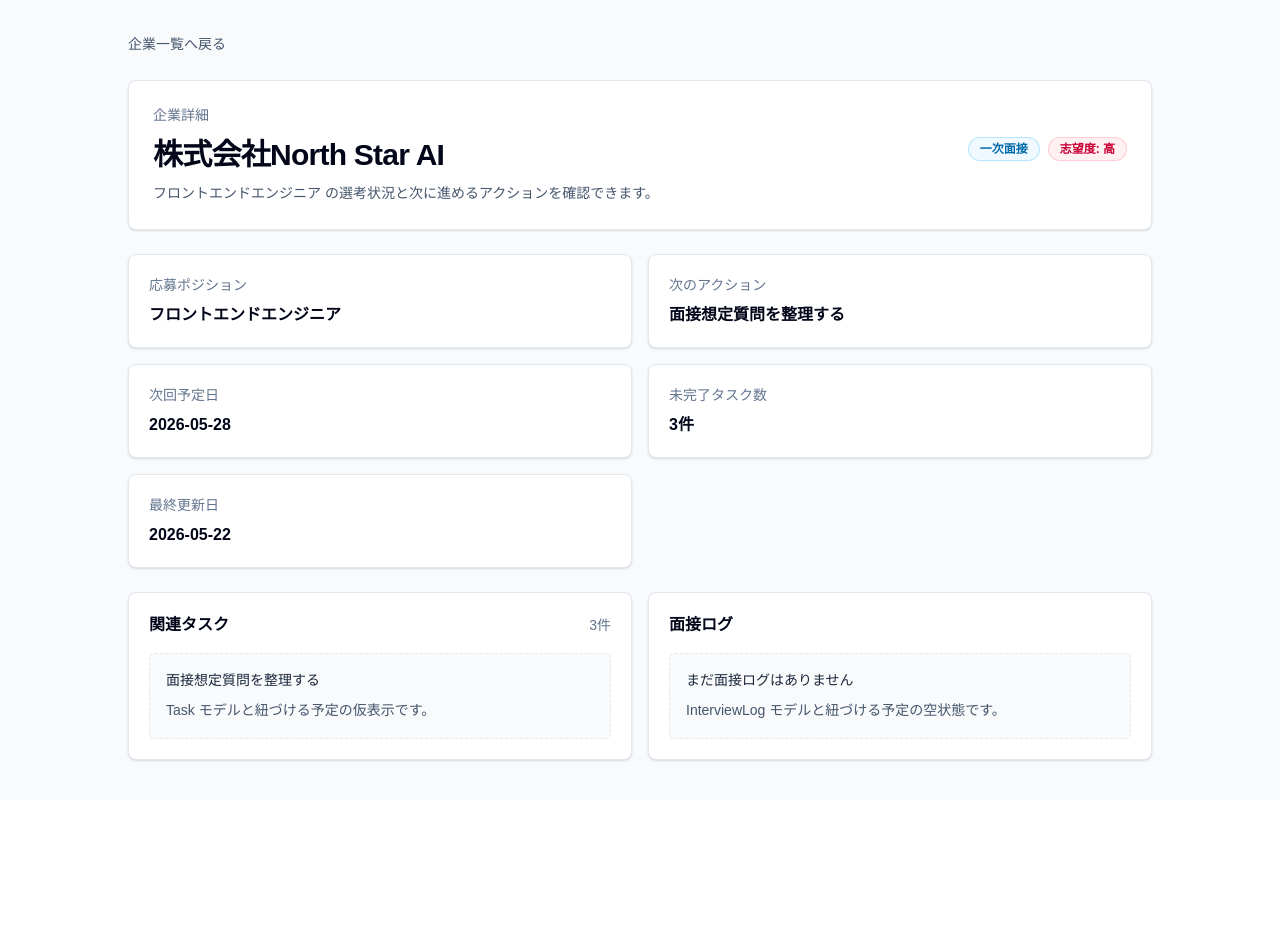
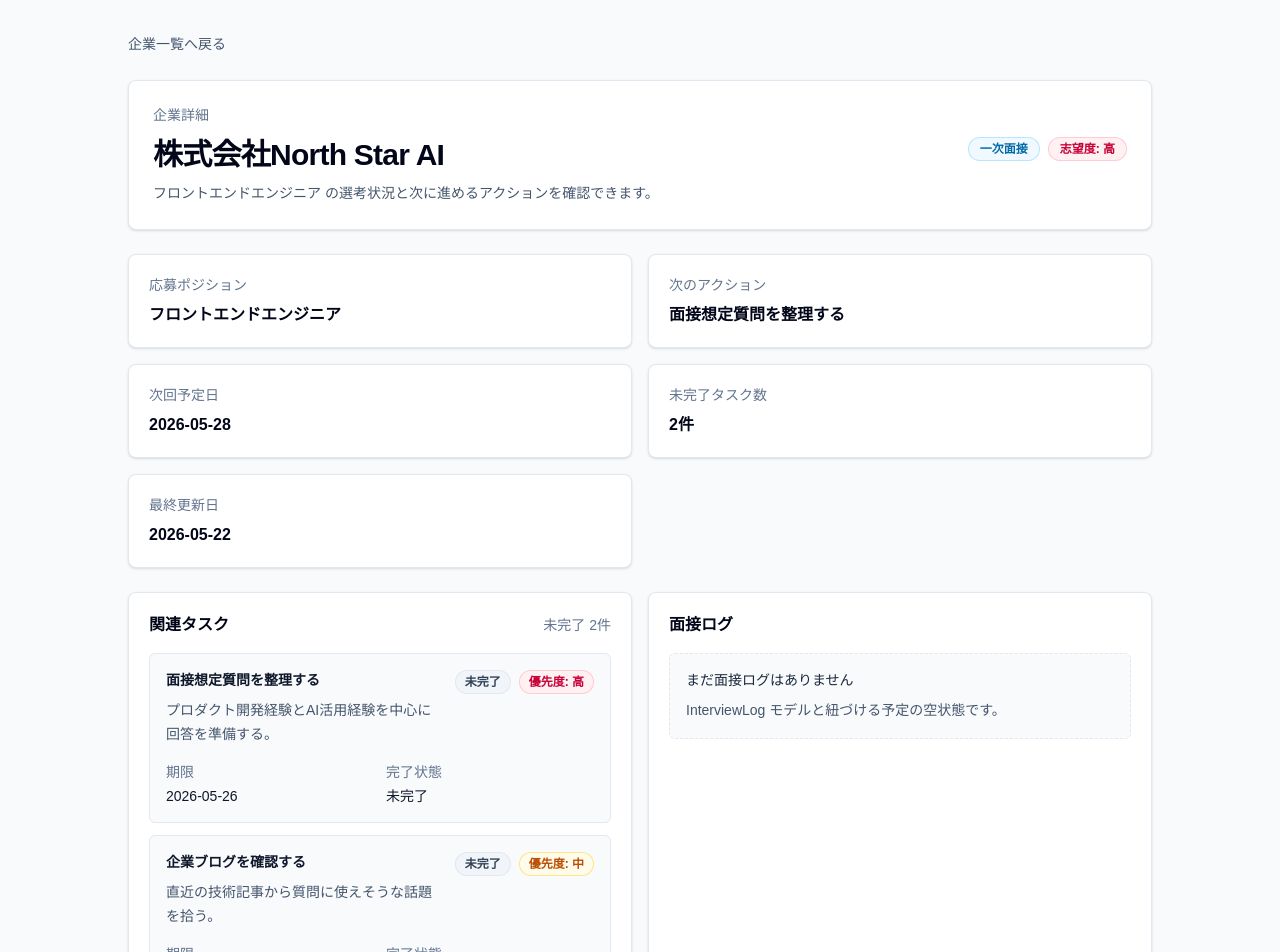
Before and after one commit to tomokitatsuda/ai-job-hunt-os, a Next.js app: page /companies/company-001 in a window 1280 px wide. Shown: the top 952 px of the page. Before the commit the page ends 800 px from the top, so only its background shows below. Built offline with nearby package versions, Linux system fonts and the light colour scheme.

Commit message:
feat: add mock tasks to company detail

```diff
--- a/src/app/companies/[id]/page.tsx
+++ b/src/app/companies/[id]/page.tsx
@@ -5,6 +5,11 @@
   getCompanyById,
   type CompanyPriority,
 } from "@/lib/mock-companies";
+import {
+  getIncompleteTaskCountByCompanyId,
+  getTasksByCompanyId,
+  type TaskPriority,
+} from "@/lib/mock-tasks";
 
 const priorityStyles: Record<CompanyPriority, string> = {
   高: "bg-rose-50 text-rose-700 ring-rose-200",
@@ -12,7 +17,14 @@
   低: "bg-slate-100 text-slate-700 ring-slate-200",
 };
 
+const taskPriorityStyles: Record<TaskPriority, string> = priorityStyles;
+
 const statusStyles = "bg-sky-50 text-sky-700 ring-sky-200";
+
+const taskStatusStyles = {
+  completed: "bg-emerald-50 text-emerald-700 ring-emerald-200",
+  incomplete: "bg-slate-100 text-slate-700 ring-slate-200",
+};
 
 type CompanyDetailPageProps = {
   params: Promise<{ id: string }>;
@@ -28,11 +40,14 @@
     notFound();
   }
 
+  const relatedTasks = getTasksByCompanyId(company.id);
+  const incompleteTaskCount = getIncompleteTaskCountByCompanyId(company.id);
+
   const summaryItems = [
     ["応募ポジション", company.position],
     ["次のアクション", company.nextAction],
     ["次回予定日", company.nextScheduledDate],
-    ["未完了タスク数", `${company.incompleteTaskCount}件`],
+    ["未完了タスク数", `${incompleteTaskCount}件`],
     ["最終更新日", company.updatedAt],
   ];
 
@@ -95,17 +110,65 @@
                 関連タスク
               </h2>
               <span className="text-sm text-slate-500">
-                {company.incompleteTaskCount}件
+                未完了 {incompleteTaskCount}件
               </span>
             </div>
+            {relatedTasks.length > 0 ? (
+              <div className="mt-4 flex flex-col gap-3">
+                {relatedTasks.map((task) => (
+                  <article
+                    key={task.id}
+                    className="rounded-md border border-slate-200 bg-slate-50 p-4"
+                  >
+                    <div className="flex flex-col gap-3 sm:flex-row sm:items-start sm:justify-between">
+                      <div>
+                        <h3 className="text-sm font-semibold text-slate-900">
+                          {task.name}
+                        </h3>
+                        <p className="mt-2 text-sm leading-6 text-slate-600">
+                          {task.memo}
+                        </p>
+                      </div>
+                      <div className="flex shrink-0 flex-wrap gap-2">
+                        <span
+                          className={`inline-flex rounded-full px-2.5 py-1 text-xs font-semibold ring-1 ring-inset ${task.isCompleted ? taskStatusStyles.completed : taskStatusStyles.incomplete}`}
+                        >
+                          {task.isCompleted ? "完了" : "未完了"}
+                        </span>
+                        <span
+                          className={`inline-flex rounded-full px-2.5 py-1 text-xs font-semibold ring-1 ring-inset ${taskPriorityStyles[task.priority]}`}
+                        >
+                          優先度: {task.priority}
+                        </span>
+                      </div>
+                    </div>
+                    <dl className="mt-4 grid gap-3 text-sm sm:grid-cols-2">
+                      <div>
+                        <dt className="text-slate-500">期限</dt>
+                        <dd className="mt-1 font-medium text-slate-900">
+                          {task.dueDate}
+                        </dd>
+                      </div>
+                      <div>
+                        <dt className="text-slate-500">完了状態</dt>
+                        <dd className="mt-1 font-medium text-slate-900">
+                          {task.isCompleted ? "完了" : "未完了"}
+                        </dd>
+                      </div>
+                    </dl>
+                  </article>
+                ))}
+              </div>
+            ) : (
               <div className="mt-4 rounded-md border border-dashed border-slate-200 bg-slate-50 p-4">
                 <p className="text-sm font-medium text-slate-800">
-                {company.nextAction}
+                  関連タスクはまだありません
                 </p>
                 <p className="mt-2 text-sm leading-6 text-slate-600">
-                Task モデルと紐づける予定の仮表示です。
+                  この企業に紐づくタスクが追加されると、ここに表示されます。
                 </p>
               </div>
+            )}
           </div>
 
           <div className="rounded-lg border border-slate-200 bg-white p-5 shadow-sm">
--- a/src/app/companies/page.tsx
+++ b/src/app/companies/page.tsx
@@ -1,6 +1,7 @@
 import Link from "next/link";
 
 import { companies, type CompanyPriority } from "@/lib/mock-companies";
+import { getIncompleteTaskCountByCompanyId } from "@/lib/mock-tasks";
 
 const priorityStyles: Record<CompanyPriority, string> = {
   高: "bg-rose-50 text-rose-700 ring-rose-200",
@@ -94,7 +95,7 @@
                       {company.nextScheduledDate}
                     </td>
                     <td className="whitespace-nowrap px-4 py-4 text-right font-medium text-slate-950">
-                      {company.incompleteTaskCount}
+                      {getIncompleteTaskCountByCompanyId(company.id)}
                     </td>
                     <td className="whitespace-nowrap px-4 py-4 text-slate-700">
                       {company.updatedAt}
--- a/src/lib/mock-companies.ts
+++ b/src/lib/mock-companies.ts
@@ -16,7 +16,6 @@
   priority: CompanyPriority;
   nextAction: string;
   nextScheduledDate: string;
-  incompleteTaskCount: number;
   updatedAt: string;
 };
 
@@ -29,7 +28,6 @@
     priority: "高",
     nextAction: "面接想定質問を整理する",
     nextScheduledDate: "2026-05-28",
-    incompleteTaskCount: 3,
     updatedAt: "2026-05-22",
   },
   {
@@ -40,7 +38,6 @@
     priority: "中",
     nextAction: "職務経歴書を送付する",
     nextScheduledDate: "2026-05-30",
-    incompleteTaskCount: 2,
     updatedAt: "2026-05-21",
   },
   {
@@ -51,7 +48,6 @@
     priority: "中",
     nextAction: "求人票の必須要件を確認する",
     nextScheduledDate: "2026-06-03",
-    incompleteTaskCount: 4,
     updatedAt: "2026-05-20",
   },
   {
@@ -62,7 +58,6 @@
     priority: "高",
     nextAction: "逆質問を3つ準備する",
     nextScheduledDate: "2026-05-27",
-    incompleteTaskCount: 1,
     updatedAt: "2026-05-23",
   },
   {
@@ -73,7 +68,6 @@
     priority: "低",
     nextAction: "返信期限を確認する",
     nextScheduledDate: "2026-06-05",
-    incompleteTaskCount: 1,
     updatedAt: "2026-05-19",
   },
 ];
--- /dev/null
+++ b/src/lib/mock-tasks.ts
@@ -0,0 +1,101 @@
+export type TaskPriority = "高" | "中" | "低";
+
+export type Task = {
+  id: string;
+  companyId: string;
+  name: string;
+  dueDate: string;
+  isCompleted: boolean;
+  priority: TaskPriority;
+  memo: string;
+};
+
+export const tasks: Task[] = [
+  {
+    id: "task-001",
+    companyId: "company-001",
+    name: "面接想定質問を整理する",
+    dueDate: "2026-05-26",
+    isCompleted: false,
+    priority: "高",
+    memo: "プロダクト開発経験とAI活用経験を中心に回答を準備する。",
+  },
+  {
+    id: "task-002",
+    companyId: "company-001",
+    name: "企業ブログを確認する",
+    dueDate: "2026-05-27",
+    isCompleted: false,
+    priority: "中",
+    memo: "直近の技術記事から質問に使えそうな話題を拾う。",
+  },
+  {
+    id: "task-003",
+    companyId: "company-001",
+    name: "カジュアル面談のお礼を送る",
+    dueDate: "2026-05-23",
+    isCompleted: true,
+    priority: "低",
+    memo: "担当者への返信済み。",
+  },
+  {
+    id: "task-004",
+    companyId: "company-002",
+    name: "職務経歴書を送付する",
+    dueDate: "2026-05-30",
+    isCompleted: false,
+    priority: "高",
+    memo: "プロダクト改善の実績を冒頭に追記してから送る。",
+  },
+  {
+    id: "task-005",
+    companyId: "company-002",
+    name: "応募理由を一段落で整理する",
+    dueDate: "2026-05-29",
+    isCompleted: false,
+    priority: "中",
+    memo: "事業領域への関心と開発体制への期待を簡潔にまとめる。",
+  },
+  {
+    id: "task-006",
+    companyId: "company-003",
+    name: "求人票の必須要件を確認する",
+    dueDate: "2026-06-03",
+    isCompleted: false,
+    priority: "中",
+    memo: "Goとクラウド運用経験の要件を自分の実績に対応づける。",
+  },
+  {
+    id: "task-007",
+    companyId: "company-003",
+    name: "ポートフォリオの該当箇所を更新する",
+    dueDate: "2026-06-02",
+    isCompleted: false,
+    priority: "高",
+    memo: "バックエンド設計と運用改善の説明を追加する。",
+  },
+  {
+    id: "task-008",
+    companyId: "company-003",
+    name: "応募前チェックリストを確認する",
+    dueDate: "2026-06-01",
+    isCompleted: true,
+    priority: "低",
+    memo: "応募書類の不足がないことを確認済み。",
+  },
+  {
+    id: "task-009",
+    companyId: "company-004",
+    name: "逆質問を3つ準備する",
+    dueDate: "2026-05-27",
+    isCompleted: false,
+    priority: "高",
+    memo: "最終面接向けにチーム体制、評価制度、事業優先度を聞く。",
+  },
+];
+
+export const getTasksByCompanyId = (companyId: string) =>
+  tasks.filter((task) => task.companyId === companyId);
+
+export const getIncompleteTaskCountByCompanyId = (companyId: string) =>
+  getTasksByCompanyId(companyId).filter((task) => !task.isCompleted).length;
```
Lines whose indentation alone changed are shown as unchanged.
